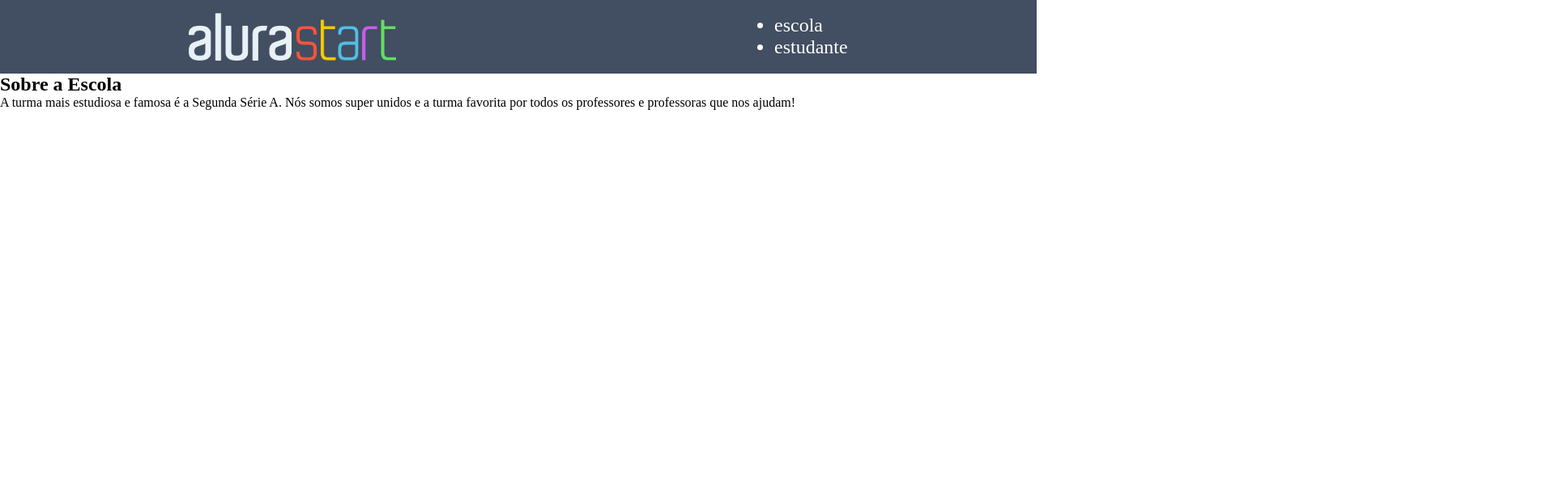
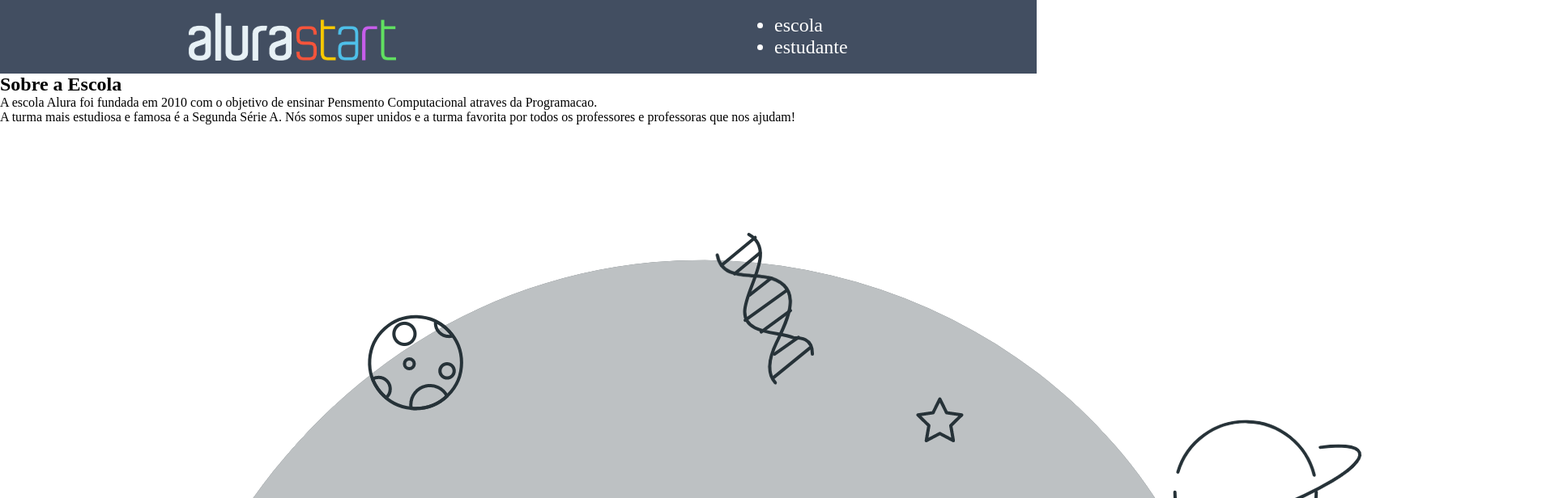
Before and after one commit to khaoz07/shh, a plain HTML site: page index.html in a window 1280 px wide. Shown: the top 616 px of the page at 81% size, 1920 px wide, since content can reach past the window. Drawn offline with Linux system fonts and the light colour scheme.

Commit message:
Add files via upload

```diff
--- a/index.html
+++ b/index.html
@@ -16,8 +16,9 @@
     </header>
 <section class="escola">
     <h2 class="escoal-titulo">Sobre a Escola</h2>
-<p class="escola-texto-um"></p>
-<p class="escola-texto-dois">A turma mais estudiosa e famosa é a Segunda Série A. Nós somos super unidos e a turma favorita por todos os professores e professoras que nos ajudam!</p>
+    <p class="escola-texto-um">A escola Alura foi fundada em 2010 com o objetivo de ensinar Pensmento Computacional atraves da Programacao.</p>
+    <p class="escola-texto-dois">A turma mais estudiosa e famosa é a Segunda Série A. Nós somos super unidos e a turma favorita por todos os professores e professoras que nos ajudam!</p>
+        <img class="escola-imagen" src="Learning-bro (1).png" alt="professora no quadro.">
 </section>
 </body>
 </html>
```
Also changed, not shown: Learning-bro (1).png (added).
